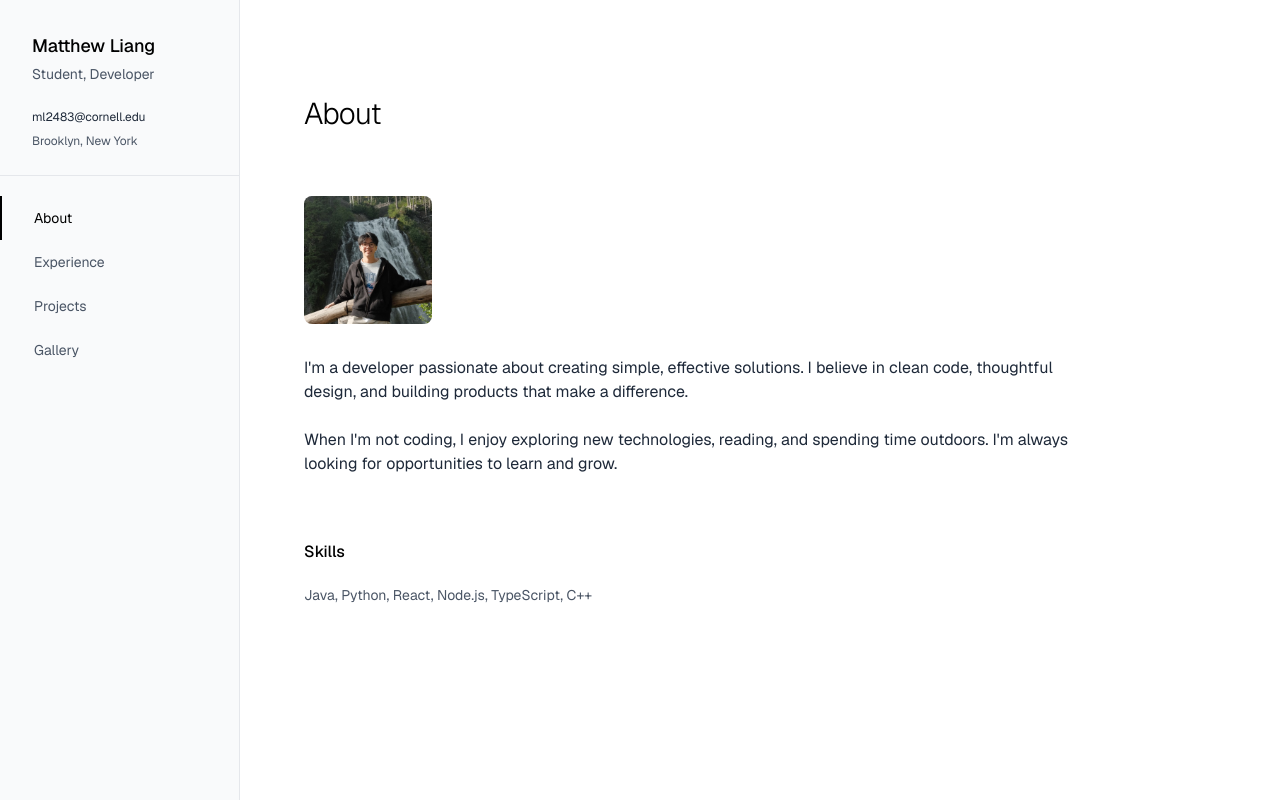
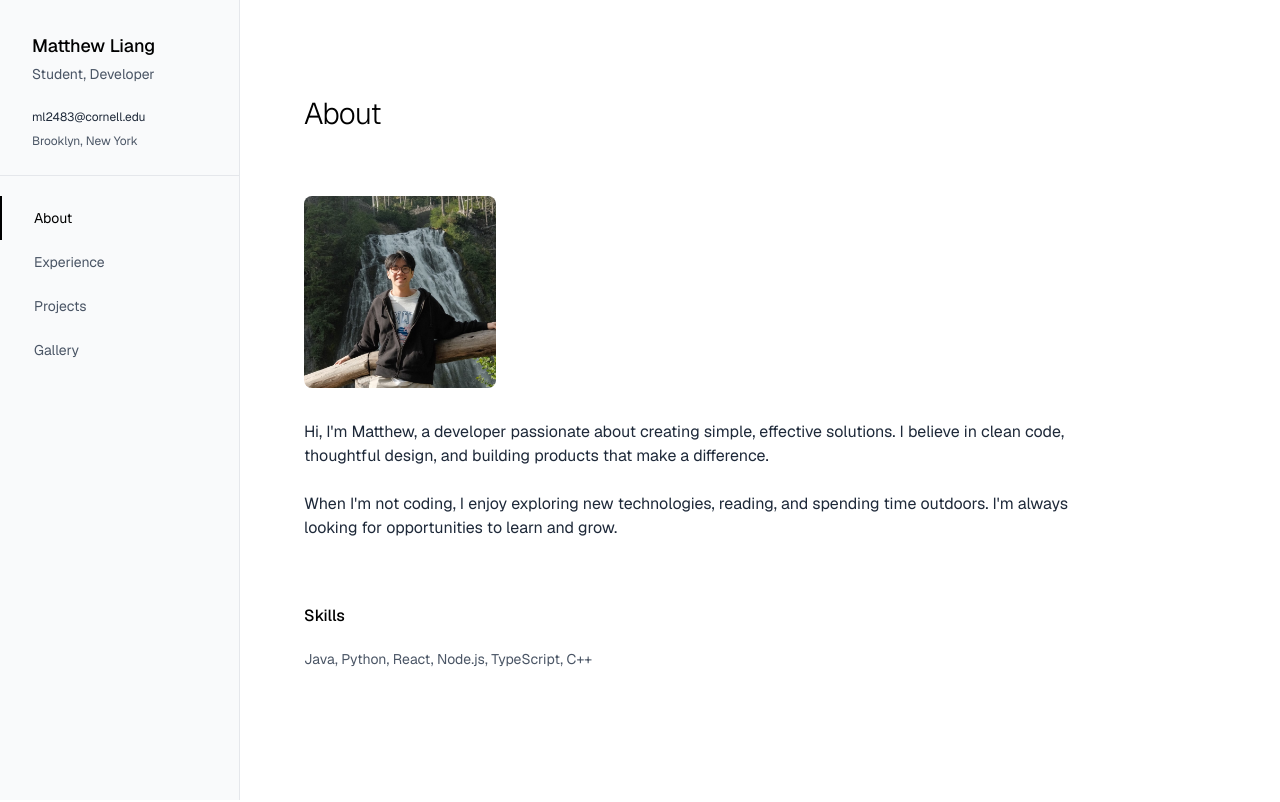
Before and after one commit to mliang162/personal_website, a Next.js app: page / in a window 1280 px wide. Shown: the top 802 px of the page. Built offline with nearby package versions, Linux system fonts and the light colour scheme.

Commit message:
changed the image sizing

```diff
--- a/src/app/page.tsx
+++ b/src/app/page.tsx
@@ -178,7 +178,7 @@ const Portfolio = () => {
 
           {/* Profile Picture */}
           <div className="flex-shrink-0 mb-8">
-            <div className="w-32 h-32 bg-gray-200 rounded-lg overflow-hidden">
+            <div className="w-48 h-48 bg-gray-200 rounded-lg overflow-hidden">
               <Image
                 src="/images/profile.jpeg"
                 alt="Matthew Liang"
@@ -192,7 +192,7 @@ const Portfolio = () => {
 
           <div className="space-y-6 text-gray-800 mb-16 leading-relaxed">
             <p className="text-base">
-              I&apos;m a developer passionate about creating simple, effective solutions. I believe in clean code,
+              Hi, I&apos;m Matthew, a developer passionate about creating simple, effective solutions. I believe in clean code,
               thoughtful design, and building products that make a difference.
             </p>
             <p className="text-base">
```
